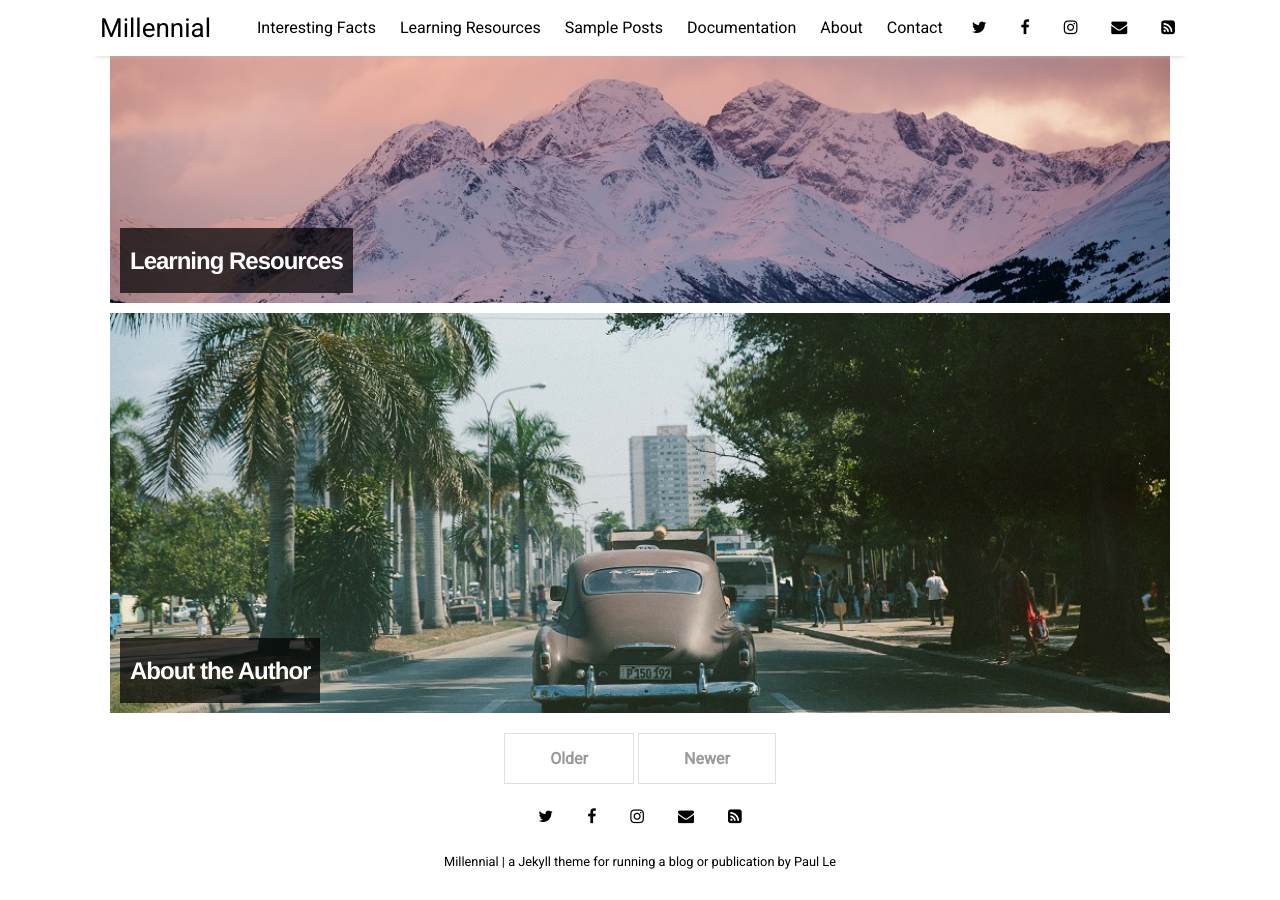
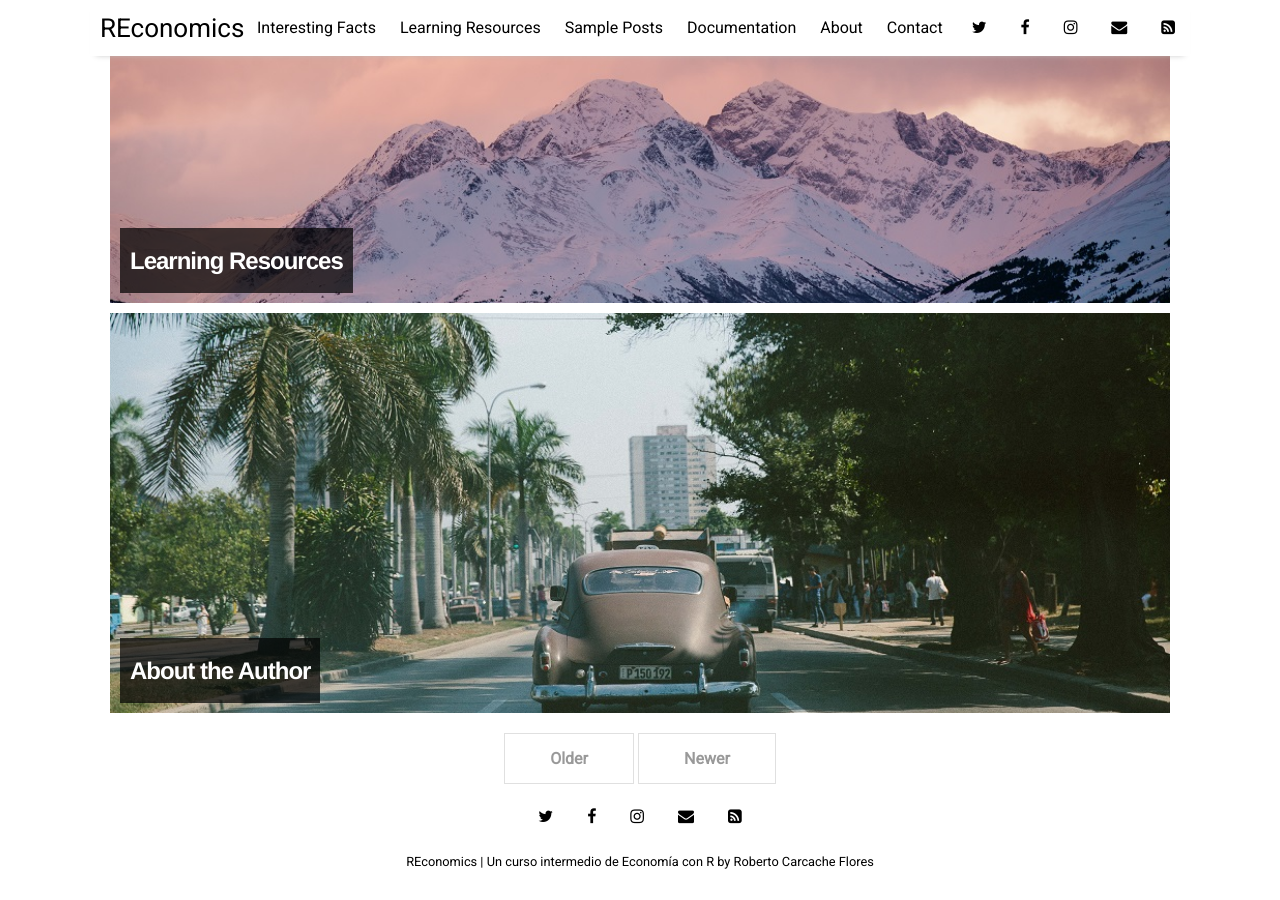
Before and after one commit to JP-Thoma/REconomics, a Jekyll site: the page built from index.html, in a window 1280 px wide and 900 px high, scrolled down 1398 px. Built offline with Jekyll 4.4.1, drawn with Linux system fonts in a browser that asks for light colours; nearby versions of some CDN libraries; the list of posts is cut into pages by our own code.

Commit message:
Update _config.yml

```diff
--- a/_config.yml
+++ b/_config.yml
@@ -14,9 +14,9 @@ sass:
   style: :nested
 
 # Customise atom feed settings (this is where Jekyll-Feed gets configuration information)
-title:		           "Millennial"
-description:	       "a Jekyll theme for running a blog or publication"
-author:              "Paul Le"
+title:		           "REconomics"
+description:	       "Un curso intermedio de Economía con R"
+author:              "Roberto Carcache Flores"
 
 # RSS 2.0 can be used instead of Atom by uncommenting following two lines
 #feed:
```
